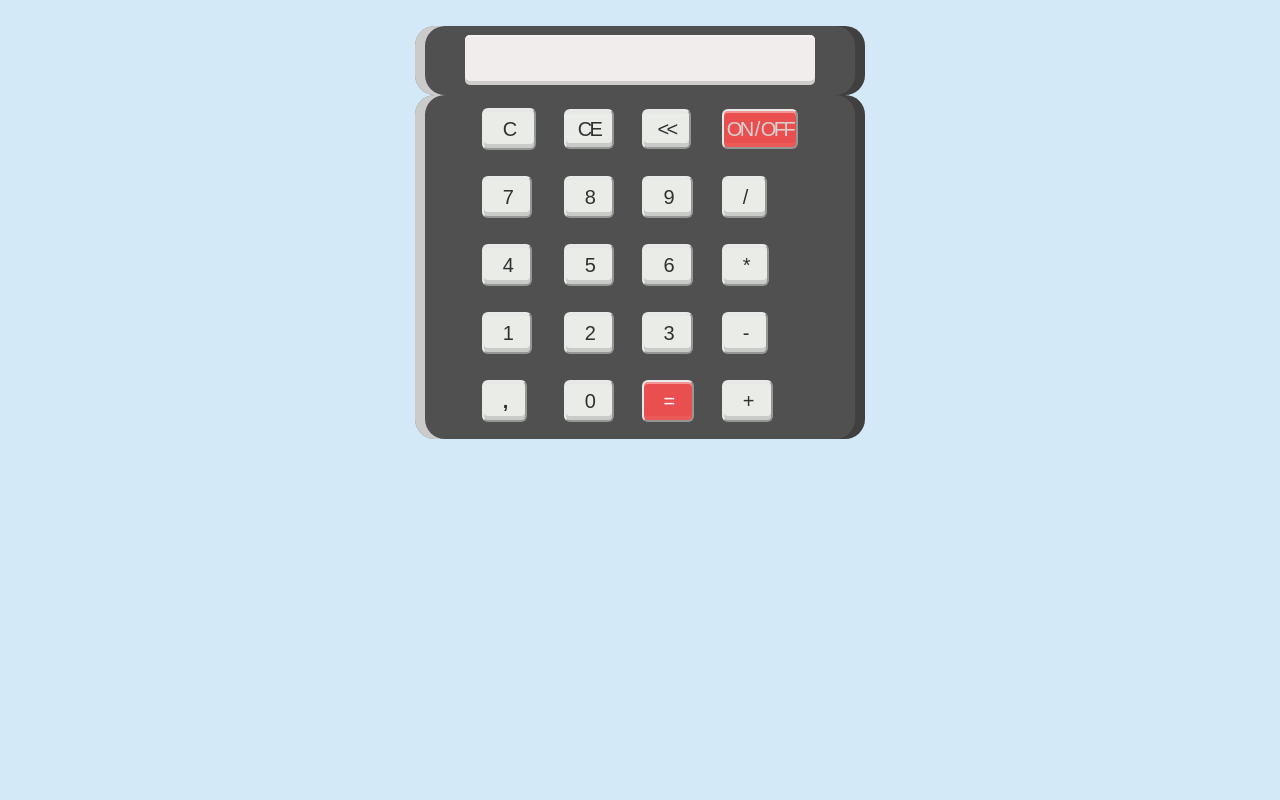
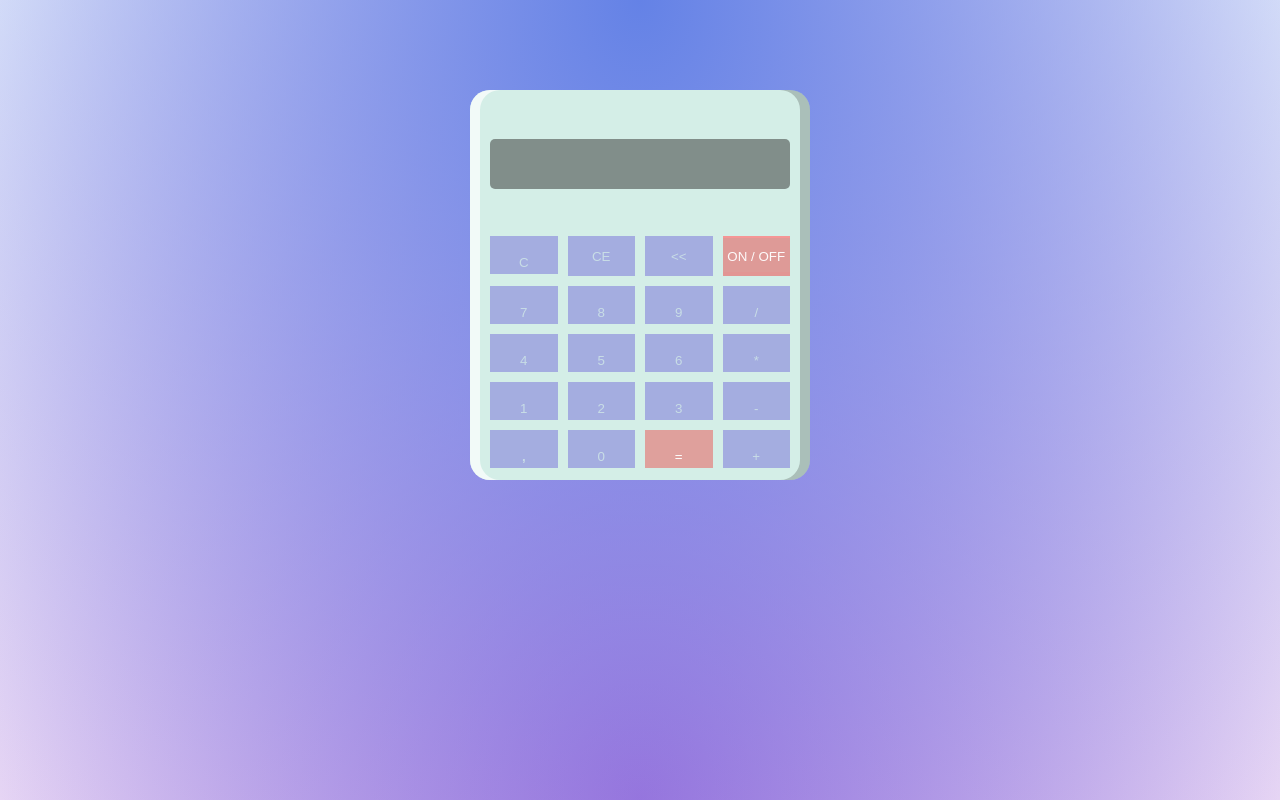
Before and after one commit to beatrizsiq/calculadora-JS, a plain HTML site: page index.html in a window 1280 px wide. Drawn offline with Linux system fonts and the light colour scheme.

Commit message:
feat: :sparkles: novo estilo para a calculadora

```diff
--- a/index.html
+++ b/index.html
@@ -11,47 +11,36 @@
 </head>
 
 <body>
-    <div>
-        <!-- <h1>Calculadora JS</h1> -->
+    <div class="calculadora">
         <br>
+        <div class="back_display"><div class="display" id="display"></div></div>        <br>
+        <div class="calculadora_buttons">
+            <button id="limparCalculo">C</button>
+            <button class="tecla-limparDisplay" id="limparDisplay">CE</button>
+            <button class="tecla-backspace" id="backspace"><<</button>
+            <button class="tecla-OnOff" id="OnOff">ON / OFF</button>
 
-        <div class="back_display"><div class="display" id="display"></div></div>
-        <br>
-        <table border="1">
+            <button id="tecla7">7</button>
+            <button id="tecla8">8</button>
+            <button id="tecla9">9</button>
+            <button id="operadorDivisao">/</button>
 
-            <tr>
-                <td><button id="limparCalculo">C</button></td>
-                <td><button class="limparDisplay" id="limparDisplay">CE</button></td>
-                <td><button class="backspace" id="backspace"><<</button></td>
-                <td><button class="OnOff" id="OnOff">ON / OFF</button></td>
-            </tr>
-            <tr>
-                <td><button id="tecla7">7</button></td>
-                <td><button id="tecla8">8</button></td>
-                <td><button id="tecla9">9</button></td>
-                <td><button id="operadorDivisao">/</button></td>
-            </tr>
-            <tr>
-                <td><button id="tecla4">4</button></td>
-                <td><button id="tecla5">5</button></td>
-                <td><button id="tecla6">6</button></td>
-                <td><button id="operadorMultiplicacao">*</button></td>
+            <button id="tecla4">4</button>
+            <button id="tecla5">5</button>
+            <button id="tecla6">6</button>
+            <button id="operadorMultiplicacao">*</button>
 
-            </tr>
-            <tr>
-                <td><button id="tecla1">1</button></td>
-                <td><button id="tecla2">2</button></td>
-                <td><button id="tecla3">3</button></td>
-                <td><button id="operadorSubtracao">-</button></td>
+            <button id="tecla1">1</button>
+            <button id="tecla2">2</button>
+            <button id="tecla3">3</button>
+            <button id="operadorSubtracao">-</button>
 
-            </tr>
-            </tr>
-                <td><button><strong id="decimal">,</strong></button></td>
-                <td><button id="tecla0">0</button></td>
-                <td><button class="igual" id="igual">=</button></td>
-                <td><button id="operadorSoma">+</button></td>
-            <tr>
-        </table>
+            <button><strong id="decimal">,</strong></button>
+            <button id="tecla0">0</button>
+            <button class="tecla-igual" id="igual">=</button>
+            <button id="operadorSoma">+</button>
+        </div>
+
     </div>
     <script src="script/calculadora_script.js"></script>
 </body>
--- a/style/calc_style.css
+++ b/style/calc_style.css
@@ -3,117 +3,80 @@ h1{
 }
 
 body{
-    justify-content: center;
+    background:
+        radial-gradient(ellipse at top, #6482e6, transparent),
+        radial-gradient(ellipse at bottom, #aa70da, transparent);
+    background-attachment: fixed;
+    color: #6cacc5;
+    font: 300 18px/1.6 "Source Sans Pro",sans-serif;
+    margin: 0px;
+    padding: 5em 0 2em;
     text-align: center;
-    background-color: rgb(212, 233, 247);
 }
 
-table{
-    display: inline-flex;
+.calculadora{
+    display: inline-block;
     justify-content: center;
-    width: 450px;
-    background-color: rgb(80, 80, 80);
-    border-color: rgb(85, 85, 85);
-    border-radius: 6px;
-    font-family: Veteran Typewriter;
+    width: 300px;
+    background-color: rgb(212, 238, 231);
+    border-color: rgb(187, 204, 204);
     border-radius: 20px;
-    border: 6px;
     box-shadow: inset 10px 0 rgba(255,255,255,0.7), inset -10px 0 rgba(0,0,0,0.2);
-    max-width: 450px;
+    padding: 20px;
+    height: 350px;
 }
-
-td{
-    height: 40px;
-}
-
-th, td {
-    padding: 13px;
-    border-bottom: 1px solid rgb(53, 53, 52);
-    text-align: center;
-    border-width: 0px;
-}
-
-
-button{
-    height: 30px;
-    padding: 19px;
-    background-color: rgb(234, 236, 232);
-    border-color: rgb(232, 235, 232);
-    border-radius:6px;
-    box-shadow: inset 0 2px rgb(231, 231, 231), inset 0 -4px rgba(73, 73, 73, 0.2);
-    font-size: 20px;
-    line-height: 0px;
-    letter-spacing: -2.5px;
-    margin-top: -3px;
-    display: block;
-    color: rgb(49, 49, 49);
-}
-
-button:hover{
-    background-color: #c0f1cc;
-    color: black;
-}
-
-.igual{
-    background-color: rgb(233, 79, 79);
-    box-shadow: inset 0 2px rgb(245, 150, 150), inset 0 -4px rgba(238, 128, 128, 0.2);
-    color: white;
+.calculadora_buttons{
+    display: grid;
+    grid-template-columns: 1fr 1fr 1fr 1fr;
+    grid-gap: 10px;
 }
 
 .display{
     display: inline-block;
     justify-content: flex-end;
-    width: 350px;
+    width: 300px;
     height: 60px;
-    margin-top: 9px;
     margin-bottom: 10px;
-    background-color: rgb(241, 237, 237);
+    background-color: rgba(12, 5, 5, 0.411);
     color: rgb(58, 56, 56);
     font: normal 2rem serif;
     border-radius: 5px;
-    box-shadow: inset 0 2px rgb(245, 243, 243), inset 0 -4px rgba(73, 73, 73, 0.2);
     max-height: 50px;
-    overflow: scroll;
+    overflow: hidden;
     text-align: right;
 }
 
-::-webkit-scrollbar {
-    width: 3px;
+button{
+    border: 0;
+    background: rgba(92, 78, 212, 0.404);
+    color: #c8dde6;
+    height: 30px;
+    padding: 19px;
+    display: inline-block;
 }
 
-::-webkit-scrollbar-thumb {
-    -webkit-border-radius: 10px;
-    border-radius: 25px;
-    background-color: rgb(241, 237, 237);
+button:hover{
+    background-color: #aaf5bd5d;
+    color: black;
 }
 
-::-webkit-scrollbar-corner{
-    border-radius: 25px;
+.tecla-igual{
+    background-color: rgba(233, 79, 79, 0.493);
+    color: white;
 }
-
-.back_display{
-    display: inline-flex;
-    justify-content: center;
-    width: 450px;
-    background-color: rgb(80, 80, 80);
-    border-color: rgb(85, 85, 85);
-    border-radius: 20px;
-    box-shadow: inset 10px 0 rgba(255,255,255,0.7), inset -10px 0 rgba(0,0,0,0.2);
-}
-.limparDisplay {
+.tecla-limparDisplay {
     padding: 12px;
     height: 40px;
 }
-
-.backspace {
+.tecla-backspace {
     padding: 13px;
     height: 40px;
 }
 
-.OnOff {
+.tecla-OnOff {
     padding: 3px;
     height: 40px;
-    background-color: rgb(233, 79, 79);
+    background-color: rgba(233, 79, 79, 0.52);
     box-shadow: inset 0 2px rgb(245, 150, 150), inset 0 -4px rgba(238, 128, 128, 0.2);
-    color: rgb(214, 210, 210);
+    color: rgb(253, 249, 249);
 }
```
